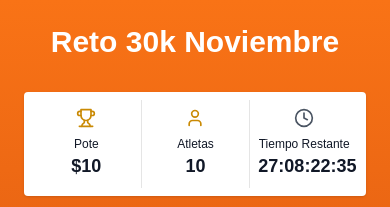
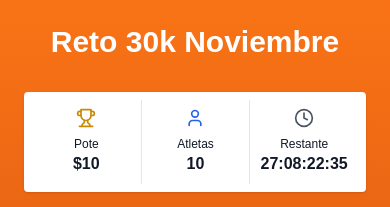
Before and after one commit to diegotronics/30k-noviembre, a Next.js app: page / in a window 390 px wide. Shown: the top 207 px of the page. Built offline with nearby package versions, Linux system fonts and the light colour scheme.

Commit message:
fix layout

```diff
--- a/src/app/page.tsx
+++ b/src/app/page.tsx
@@ -98,18 +98,18 @@ export default function Component() {
                         <p className="text-xs sm:text-md font-medium text-gray-900">
                             Pote
                         </p>
-                        <p className="text-lg sm:text-2xl font-semibold text-gray-900">
+                        <p className="text-md sm:text-2xl font-semibold text-gray-900">
                             $10
                         </p>
                     </div>
                     <div className="flex flex-col text-center p-2">
                         <p className="mb-2">
-                            <User className="h-5 w-5 text-yellow-600 m-auto" />
+                            <User className="h-5 w-5 text-blue-600 m-auto" />
                         </p>
                         <p className="text-xs sm:text-md font-medium text-gray-900">
                             Atletas
                         </p>
-                        <p className="text-lg sm:text-2xl font-semibold text-gray-900">
+                        <p className="text-md sm:text-2xl font-semibold text-gray-900">
                             10
                         </p>
                     </div>
@@ -118,9 +118,9 @@ export default function Component() {
                             <ClockIcon className="h-5 w-5 text-gray-600 m-auto" />
                         </p>
                         <p className="text-xs sm:text-md font-medium text-gray-900">
-                            Tiempo Restante
+                            Restante
                         </p>
-                        <div className="text-lg sm:text-2xl font-semibold text-gray-900">
+                        <div className="text-md sm:text-2xl font-semibold text-gray-900">
                             <Countdown
                                 date={endDate}
                                 renderer={({
```
